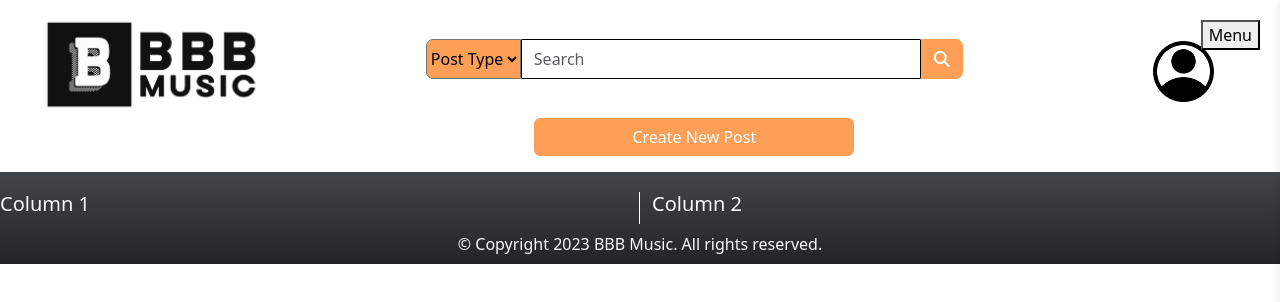
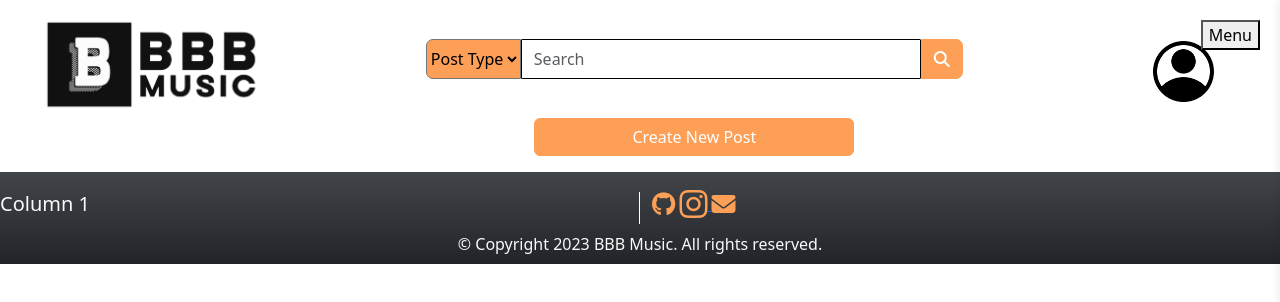
Before and after one commit to arthurwb/ASE220-BBB-SemesterProject, a website: page views/index.html in a window 1280 px wide. Drawn offline with nearby package versions, Linux system fonts and the light colour scheme; files that its build step writes are made by us from their sources; no server answers; files whose address does not match are found by name.

Commit message:
Added social media hyperlinks in the footer

```diff
--- a/views/index.html
+++ b/views/index.html
@@ -119,7 +119,9 @@
             <h5>Column 1</h5>
           </div>
           <div class="col-6 justify-content-center align-items-center footer-right">
-            <h5>Column 2</h5>
+            <a href="https://github.com/arthurwb/ASE220-BBB-SemesterProject" target="_blank"><i class="fa-brands fa-github fa-xl" style="color: #fd9f57;"></i></a>
+            <a href="https://www.instagram.com/nerd/" target="_blank"><i class="fa-brands fa-instagram fa-2xl" style="color: #fd9f57;"></i>
+            <a href="https://outlook.office.com/mail/" target="_blank"></a><i class="fa-solid fa-envelope fa-xl" style="color: #fd9f57;"></i>
           </div>
         </div>
       <div class="text-center p-2">
```
